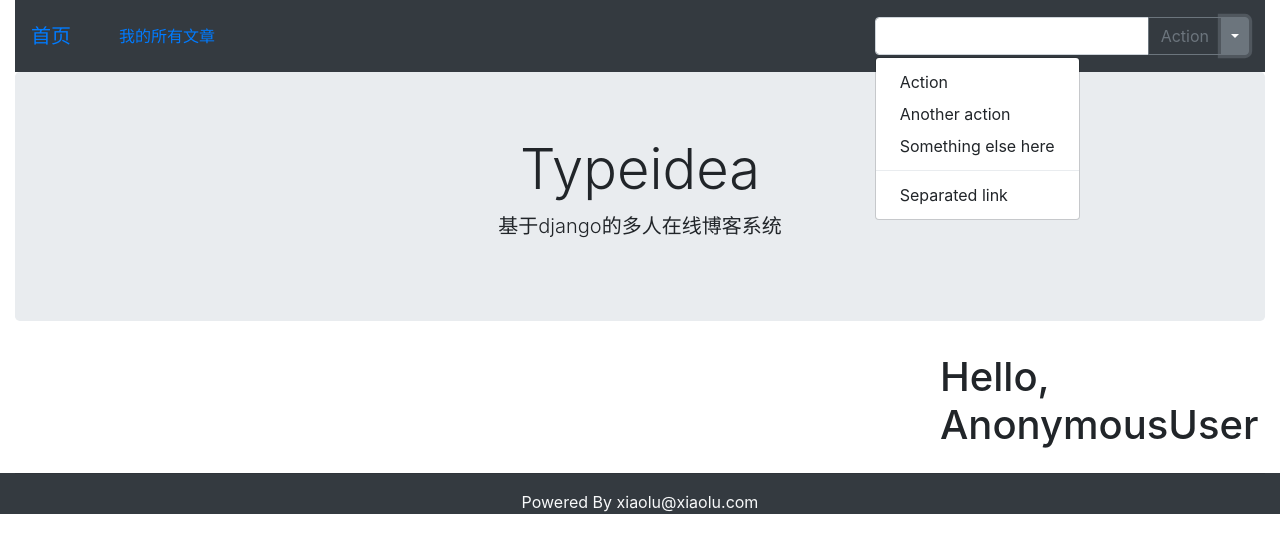
After one commit to xiaolu2333/typeidea, a Django app: template typeidea/themes/bootstrap/templates/test.html in a window 1280 px wide, after a click on "Toggle Dropdown". The commit adds this page. Shown: the top 553 px of the page. Run offline with Django 3.2, Linux system fonts and the light colour scheme; the template is opened without the code that fills it, so the values that code supplies are empty; some libraries are stand-ins or nearby versions.

Commit message:
添加评论功能

```diff
--- a/comment/models.py
+++ b/comment/models.py
@@ -11,7 +11,7 @@ class Comment(models.Model):
         (STATUS_DELETE, '删除')
     )
 
-    target = models.ForeignKey(Post, verbose_name="评论目标", on_delete=models.CASCADE)
+    target = models.CharField(max_length=100, verbose_name="评论目标")
     content = models.CharField(max_length=2000, verbose_name="内容")
     nickname = models.CharField(max_length=50, verbose_name="昵称")
     website = models.URLField(verbose_name="网站")
@@ -19,5 +19,9 @@ class Comment(models.Model):
     status = models.PositiveIntegerField(default=STATUS_NORMAL, choices=STATUS_ITEMS, verbose_name="状态")
     created_time = models.DateTimeField(auto_now_add=True, verbose_name="创建时间")
 
+    @classmethod
+    def get_by_target(cls, target):
+        return cls.objects.filter(target=target, status=cls.STATUS_NORMAL)
+
     class Meta:
         verbose_name = verbose_name_plural = "评论"
--- a/typeidea/themes/bootstrap/templates/base.html
+++ b/typeidea/themes/bootstrap/templates/base.html
@@ -54,6 +54,7 @@
                     {% endblock %}
                 </div>
                 <div class="col-3">
+                    <h1 class="text-success">Hello, {{ user }}</h1>
                     {% block sidebar %}
                         {% for sidebar in sidebars %}
                             <div class="card-body">
--- /dev/null
+++ b/typeidea/themes/bootstrap/templates/test.html
@@ -0,0 +1,124 @@
+{% load static %}
+
+<!DOCTYPE html>
+<html lang="zh-CN">
+<head>
+    <title>{% block title %}Typeidea Blog{% endblock %}</title>
+    <meta charset="utf-8">
+    <meta name="viewport" content="width=device-width, initial-scale=1">
+    {#        <link rel="stylesheet" href="https://cdn.bootcss.com/bootstrap/4.0.0/css/bootstrap.css">#}
+    <link rel="stylesheet" href="{% static 'css/bootstrap.css' %}">
+    <style>
+        .post {
+            margin-bottom: 5px;
+        }
+    </style>
+</head>
+<body>
+<div class="container-fluid head">
+    <nav class="navbar navbar-expend-lg bg-dark">
+        <a class="navbar-brand" href="{% url 'index' %}">首页</a>
+        <div class="navbar mr-auto" id="navbarSupportedContent">
+            <ul class="nav nav-pills nav-justified">
+                {% for cate in navs %}
+                    <li class="nav-item">
+                        <a class="nav-link text-nowrap" href="{% url 'category_list' cate.id %}">{{ cate.name }}</a>
+                    </li>
+                {% endfor %}
+            </ul>
+            <a class="nav-link text-nowrap" href="{% url 'my_posts' %}">我的所有文章</a>
+        </div>
+        <form id="searform" class="form-inline my-2 my-lg-0" method="GET">
+            <div class="input-group">
+                <input type="text" class="form-control" aria-label="Text input with segmented dropdown button">
+                <div class="input-group-append">
+                    <button type="button" class="btn btn-outline-secondary">Action</button>
+                    <button type="button" class="btn btn-outline-secondary dropdown-toggle dropdown-toggle-split"
+                            data-toggle="dropdown" aria-haspopup="true" aria-expanded="false">
+                        <span class="sr-only">Toggle Dropdown</span>
+                    </button>
+                    <div class="dropdown-menu">
+                        <a class="dropdown-item" href="#">Action</a>
+                        <a class="dropdown-item" href="#">Another action</a>
+                        <a class="dropdown-item" href="#">Something else here</a>
+                        <div role="separator" class="dropdown-divider"></div>
+                        <a class="dropdown-item" href="#">Separated link</a>
+                    </div>
+                </div>
+            </div>
+{#            <input type="search" class="form-control" placeholder="Search" name="keyword" aria-label="Search"#}
+{#                   value="{{ keyword }}">#}
+{#            <div class="btn-group">#}
+{#                <button type="submit" id="searchall" class="btn btn-outline-success" formaction="{% url 'search' 0 %}">#}
+{#                    搜索#}
+{#                </button>#}
+{#                <button type="button" class="btn btn-success dropdown-toggle dropdown-toggle-split"#}
+{#                        data-toggle="dropdown" aria-haspopup="true" aria-expanded="false">#}
+{#                </button>#}
+{#                <div class="dropdown-menu">#}
+{#                    <button type="submit" id="searchpersonal" class="btn btn-outline-success"#}
+{#                            formaction="{% url 'search' 1 %}">只看个人#}
+{#                    </button>#}
+{#                </div>#}
+{#            </div>#}
+        </form>
+    </nav>
+    <div class="jumbotron">
+        <h1 class="display-4 text-center">Typeidea</h1>
+        <p class="lead text-center">基于django的多人在线博客系统</p>
+    </div>
+</div>
+<div class="container main">
+    <div class="row">
+        <div class="col-9 post_list">
+            {% block main %}
+            {% endblock %}
+        </div>
+        <div class="col-3">
+            <h1>Hello, {{ user }}</h1>
+            {% block sidebar %}
+                {% for sidebar in sidebars %}
+                    <div class="card-body">
+                        <h4 class="card-title">{{ sidebar.title }}</h4>
+                        <p>{{ sidebar.contemt_html }}</p>
+                    </div>
+                {% endfor %}
+            {% endblock %}
+        </div>
+    </div>
+</div>
+
+<footer class="footer bg-dark">
+    {% block footer %}
+        <div class="container-fluid">
+            <hr/>
+            <nav class="nav category">
+                {% for cate in categories %}
+                    <a href="{% url 'category_list' cate.id %}" class="nav-link">{{ cate.name }}</a>
+                {% endfor %}
+            </nav>
+        </div>
+        <div class="container power">
+            <p class="text-center text-light">Powered By xiaolu@xiaolu.com</p>
+        </div>
+    {% endblock %}
+</footer>
+
+
+{#        <script href="{% static 'js/bootstrap.min.js' %}"></script>#}
+{#        <script href="{% static 'js/popper.min.js' %}"></script>#}
+        <script src="{% static 'js/jquery-3.3.1.min.js' %}"></script>
+        <script src="{% static 'js/bootstrap.min.js' %}"></script>
+{#        integrity="sha384-q8i/X+965DzO0rT7abK41JStQIAqVgRVzpbzo5smXKp4YfRvH+8abtTE1Pi6jizo" crossorigin="anonymous">#}
+{#</script>#}
+{#<script src="https://cdnjs.cloudflare.com/ajax/libs/popper.js/1.14.7/umd/popper.min.js"#}
+{#        integrity="sha384-UO2eT0CpHqdSJQ6hJty5KVphtPhzWj9WO1clHTMGa3JDZwrnQq4sF86dIHNDz0W1" crossorigin="anonymous">#}
+{#</script>#}
+{#<script src="https://stackpath.bootstrapcdn.com/bootstrap/4.3.1/js/bootstrap.min.js"#}
+{#        integrity="sha384-JjSmVgyd0p3pXB1rRibZUAYoIIy6OrQ6VrjIEaFf/nJGzIxFDsf4x0xIM+B07jRM" crossorigin="anonymous">#}
+{#</script>#}
+
+
+
+</body>
+</html>
--- a/typeidea/urls.py
+++ b/typeidea/urls.py
@@ -19,6 +19,8 @@ from django.urls import path
 from blog.views import IndexView, CategoryView, TagView, PostDetailView, SearchView, AuthorView, MyPostsView
 from config.views import LinkListView
 from .custom_site import custom_site
+from comment.views import CommentView
+
 
 urlpatterns = [
     path('', IndexView.as_view(), name="index"),
@@ -31,4 +33,5 @@ urlpatterns = [
     path('admin/', custom_site.urls, name="admin"),
     path('search/<int:type_id>', SearchView.as_view(), name='search'),
     path('author/<int:author_id>', AuthorView.as_view(), name='author'),
+    path('comment/', CommentView.as_view(), name='comment'),
 ]
```
Also changed, not shown: blog/views.py (+14 -3 lines), comment/forms.py (+44 -0 lines), comment/views.py (+28 -1 lines), typeidea/themes/bootstrap/templates/blog/detail.html (+55 -9 lines), typeidea/themes/bootstrap/templates/comment/result.html (+36 -8 lines), comment/migrations/0002_auto_20210505_1720.py (added).
